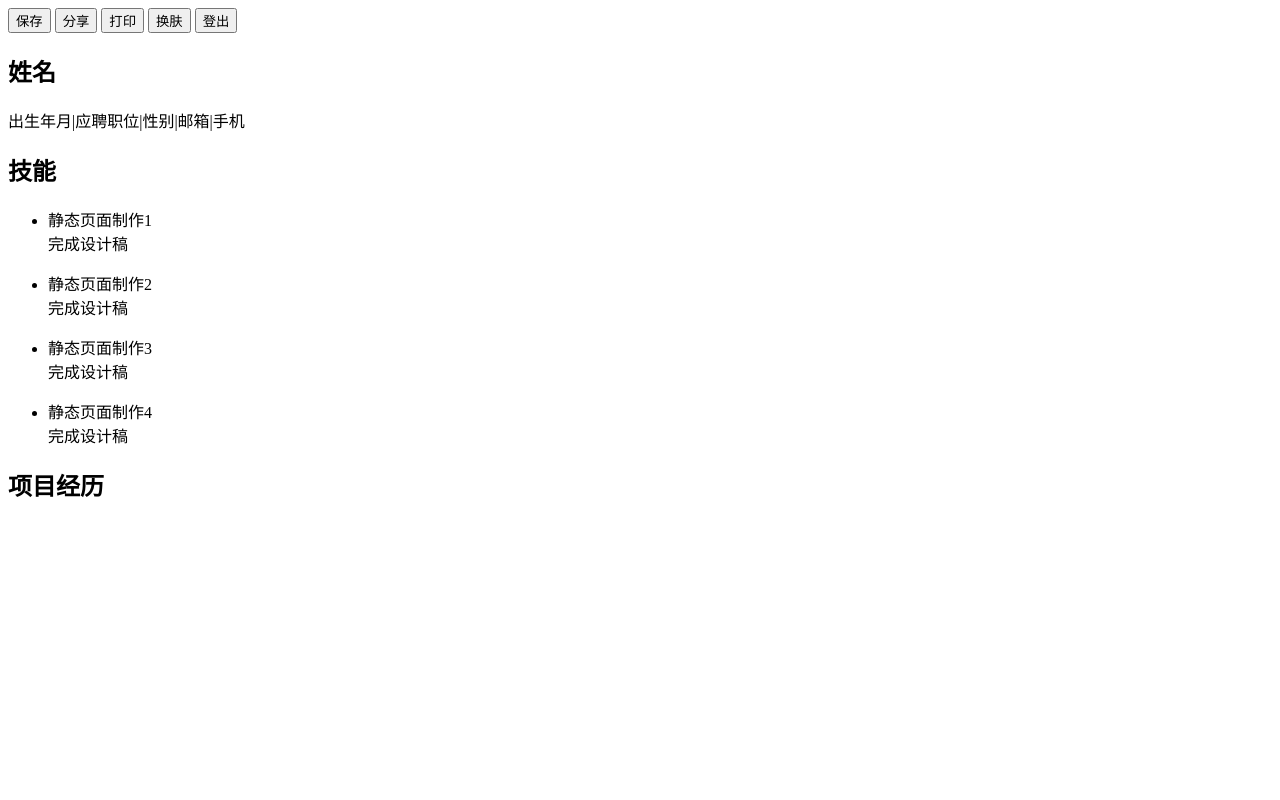
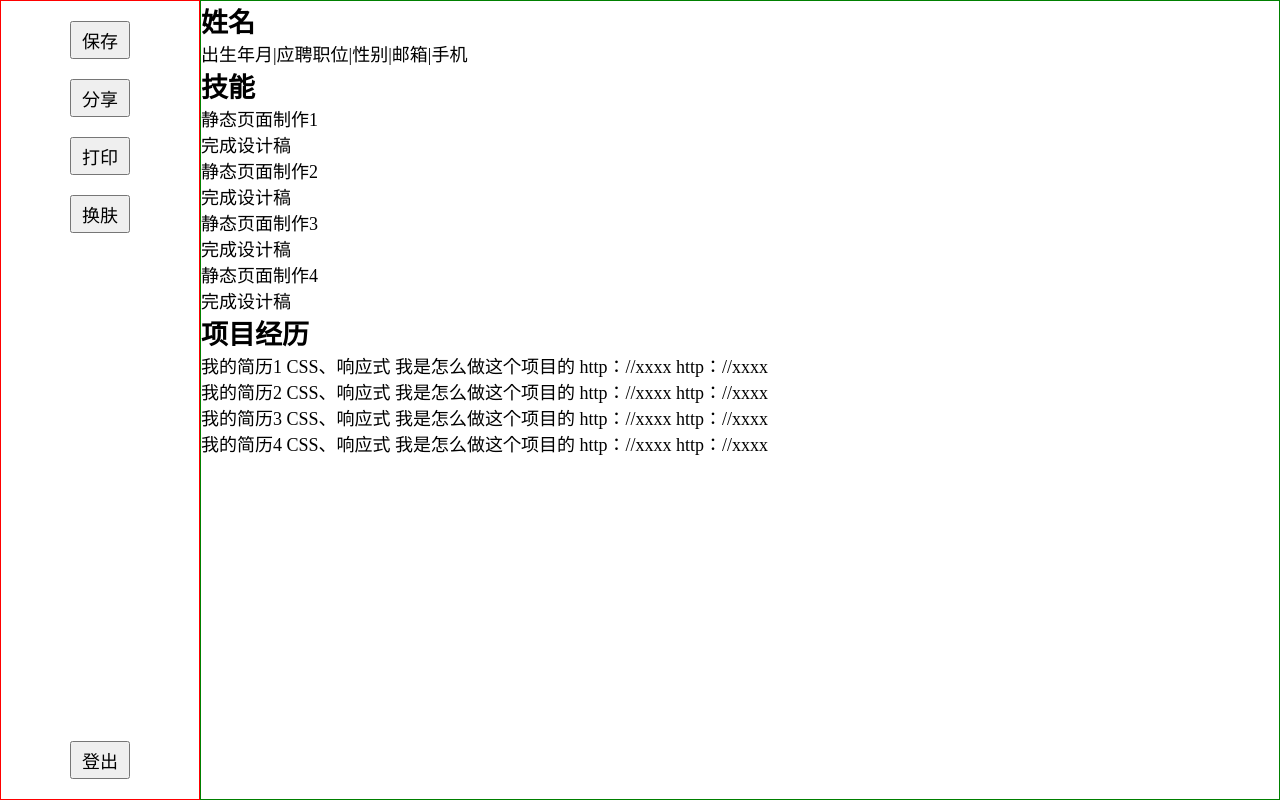
Before and after one commit to Merlin520/Vue-editresume, a website: page src/index.html in a window 1280 px wide. Drawn offline with Linux system fonts and the light colour scheme.

Commit message:
button-css

```diff
--- a/src/index.html
+++ b/src/index.html
@@ -3,15 +3,30 @@
 <head>
     <meta charset="UTF-8">
     <title>简历编辑器</title>
+    <link rel="stylesheet" href="./style..css">
 </head>
 <body>
     <div class="page">
         <aside>
-            <button>保存</button>
-            <button>分享</button>
-            <button>打印</button>
-            <button>换肤</button>
-            <button>登出</button>
+            <div class="upper">
+                <ul class="actions">
+                    <li>
+                        <button class="button">保存</button>
+                    </li>
+                    <li>
+                        <button class="button">分享</button>
+                    </li>
+                    <li>
+                        <button class="button">打印</button>
+                    </li>
+                    <li>
+                        <button class="button">换肤</button>
+                    </li>
+                </ul>
+            </div>
+            <div class="down">
+                <button class="button">登出</button>
+            </div>
         </aside>
         <main>
             <div class="resume">
@@ -50,7 +65,36 @@
                 </section>
                 <section>
                     <h2>项目经历</h2>
-
+                    <ol>
+                        <li>
+                            <span class="name">我的简历1</span>
+                            <span class="keywords">CSS、响应式</span>
+                            <span class="description">我是怎么做这个项目的</span>
+                            <span class="link">http：//xxxx</span>
+                            <span class="cover">http：//xxxx</span>
+                        </li>
+                        <li>
+                            <span class="name">我的简历2</span>
+                            <span class="keywords">CSS、响应式</span>
+                            <span class="description">我是怎么做这个项目的</span>
+                            <span class="link">http：//xxxx</span>
+                            <span class="cover">http：//xxxx</span>
+                        </li>
+                        <li>
+                            <span class="name">我的简历3</span>
+                            <span class="keywords">CSS、响应式</span>
+                            <span class="description">我是怎么做这个项目的</span>
+                            <span class="link">http：//xxxx</span>
+                            <span class="cover">http：//xxxx</span>
+                        </li>
+                        <li>
+                            <span class="name">我的简历4</span>
+                            <span class="keywords">CSS、响应式</span>
+                            <span class="description">我是怎么做这个项目的</span>
+                            <span class="link">http：//xxxx</span>
+                            <span class="cover">http：//xxxx</span>
+                        </li>
+                    </ol>
                 </section>
             </div>
         </main>
--- /dev/null
+++ b/src/style..css
@@ -0,0 +1,71 @@
+* {
+    margin: 0;
+    padding: 0;
+}
+
+* {
+    box-sizing: border-box;
+}
+
+*::before {
+    box-sizing: border-box;
+}
+
+*::after {
+    box-sizing: border-box;
+}
+
+a {
+    text-decoration: none;
+    color: inherit;
+}
+
+ul,ol {
+    list-style: none;
+}
+
+body {
+    font-size: 18px;
+}
+
+button {
+    font: inherit;
+}
+@media (min-width:500px){
+    .page {
+        height: 100vh;
+        overflow: hidden;
+        display: flex;
+    }
+}
+
+
+.page > aside {
+    border: 1px solid red;
+    width: 200px;
+    display: flex;
+    flex-direction: column;
+    justify-content: space-between;
+    text-align: center;
+}
+
+.page > aside > .upper {
+    display: flex;
+    flex-direction: column;
+}
+
+.page > aside .actions > li {
+    margin: 20px;
+}
+
+.page > aside > .down {
+    margin: 20px;
+}
+
+.button {
+    padding: 4px 10px;
+}
+.page > main {
+    border: 1px solid green;
+    flex-grow: 1;
+}
```
Also changed, not shown: 1 other file.
